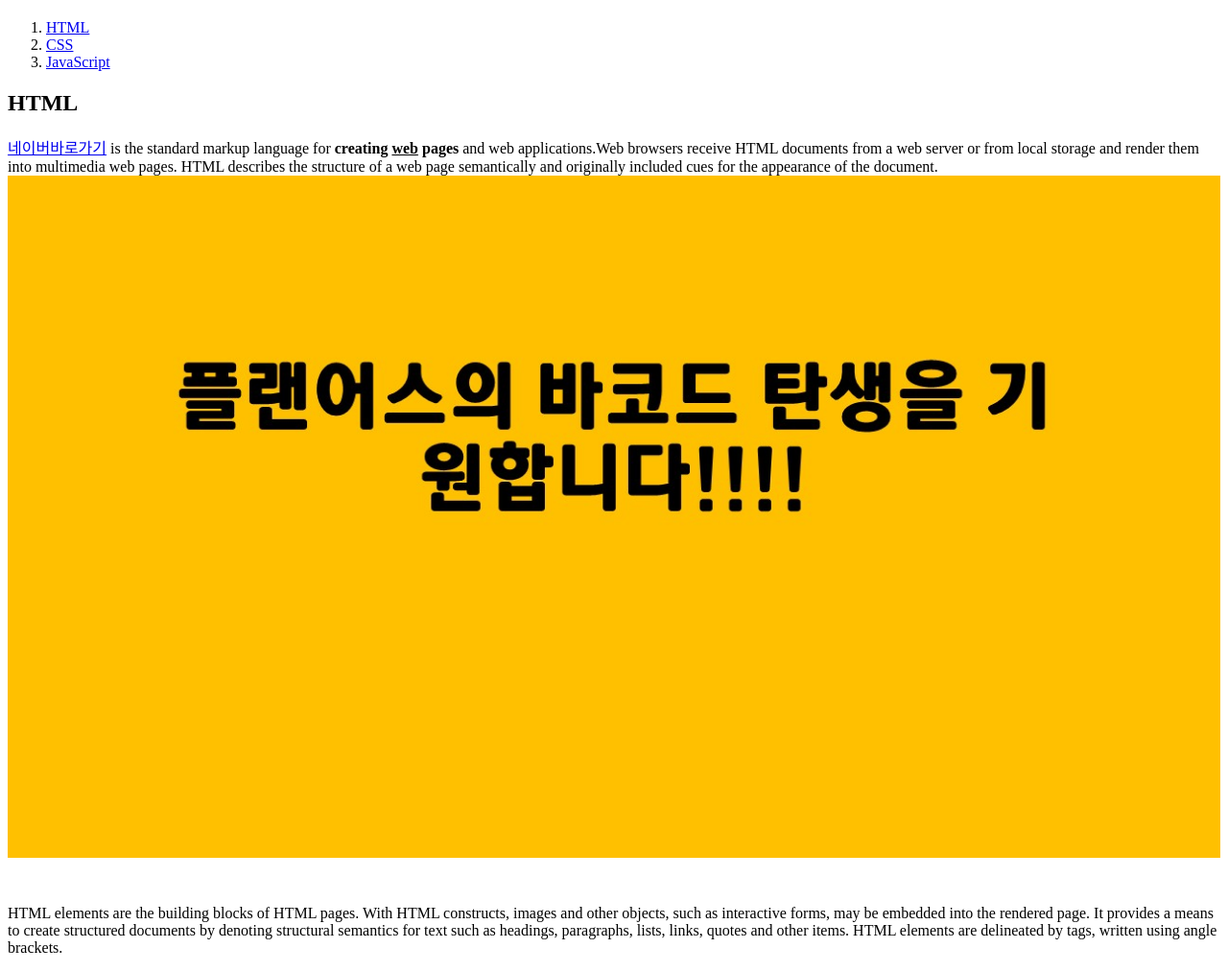
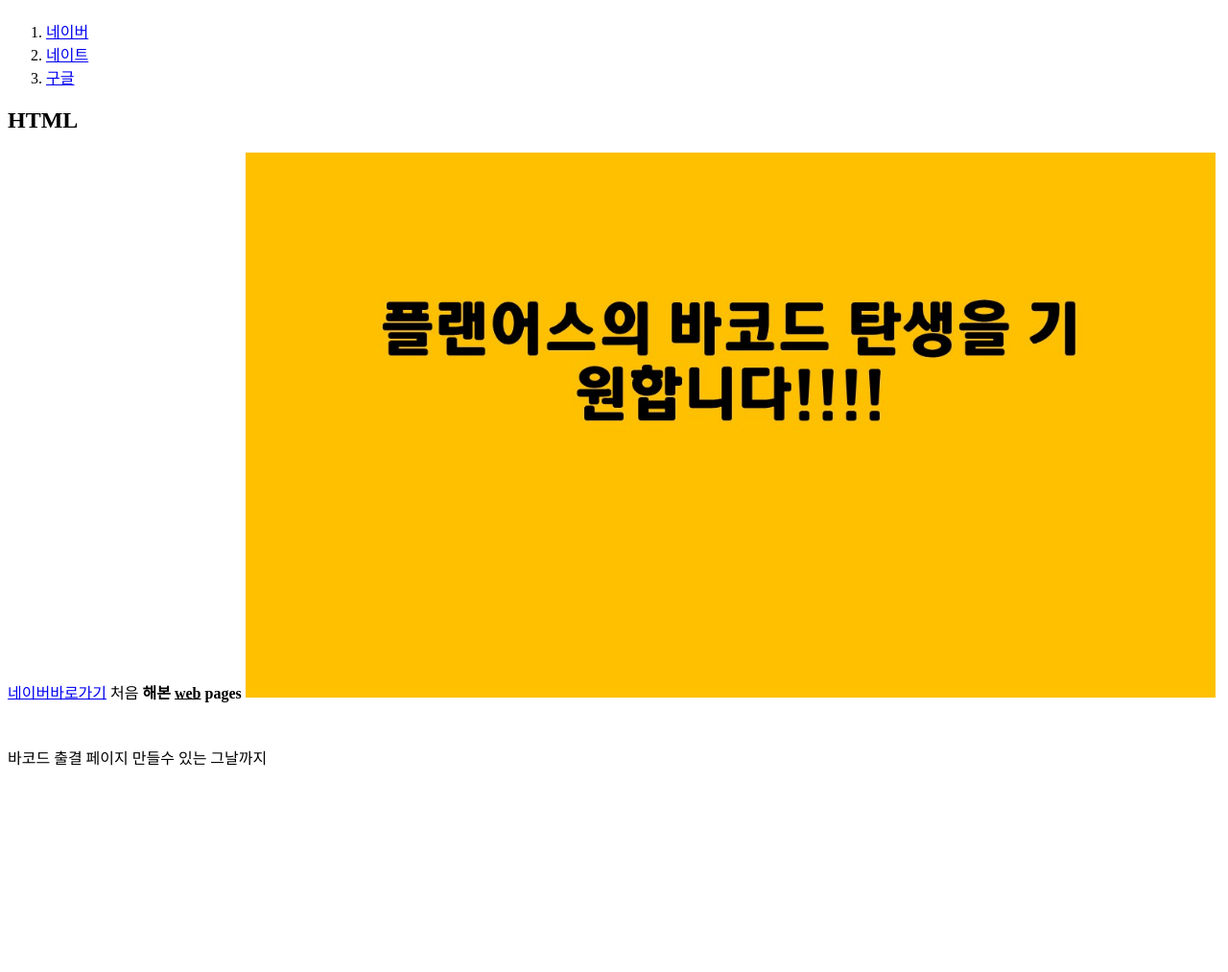
Before and after one commit to PlandoJay/web1, a plain HTML site: page index.html in a window 1280 px wide. Shown: the part 60-1073 px from the top of the page at 96% size. After the commit the page ends 877 px from the top, so only its background shows below. Drawn offline with Linux system fonts and the light colour scheme.

Commit message:
Add files via upload

```diff
--- a/index.html
+++ b/index.html
@@ -7,14 +7,14 @@
 <body>
   <h1><a href="index.html">WEB</a></h1>
   <ol>
-    <li><a href="1.html">HTML</a></li>
-    <li><a href="2.html">CSS</a></li>
-    <li><a href="3.html">JavaScript</a></li>
+    <li><a href="1.html">네이버</a></li>
+    <li><a href="2.html">네이트</a></li>
+    <li><a href="3.html">구글</a></li>
   </ol>
   <h2>HTML</h2>
-  <p><a href="https://www.naver.com/" target="_blank" title="html5 speicification">네이버바로가기</a> is the standard markup language for <strong>creating <u>web</u> pages</strong> and web applications.Web browsers receive HTML documents from a web server or from local storage and render them into multimedia web pages. HTML describes the structure of a web page semantically and originally included cues for the appearance of the document.
-  <img src="이미지.jpg" width="100%">
-  </p><p style="margin-top:45px;">HTML elements are the building blocks of HTML pages. With HTML constructs, images and other objects, such as interactive forms, may be embedded into the rendered page. It provides a means to create structured documents by denoting structural semantics for text such as headings, paragraphs, lists, links, quotes and other items. HTML elements are delineated by tags, written using angle brackets.
+  <p><a href="https://www.naver.com/" target="_blank" title="html5 speicification">네이버바로가기</a> 처음 <strong>해본 <u>web</u> pages</strong>
+  <img src="이미지.jpg" width="80%">
+  </p><p style="margin-top:45px;">바코드 출결 페이지 만들수 있는 그날까지
   </p>
 </body>
 </html>
```
